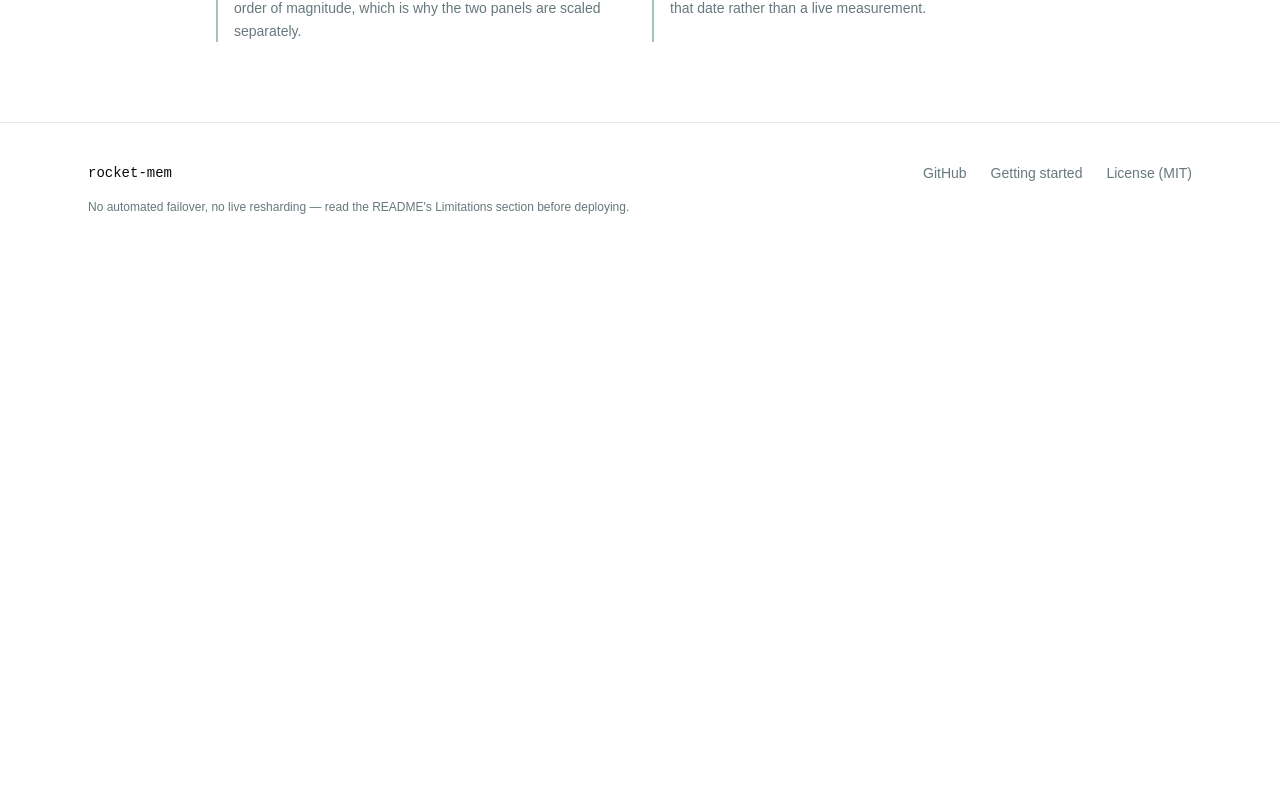
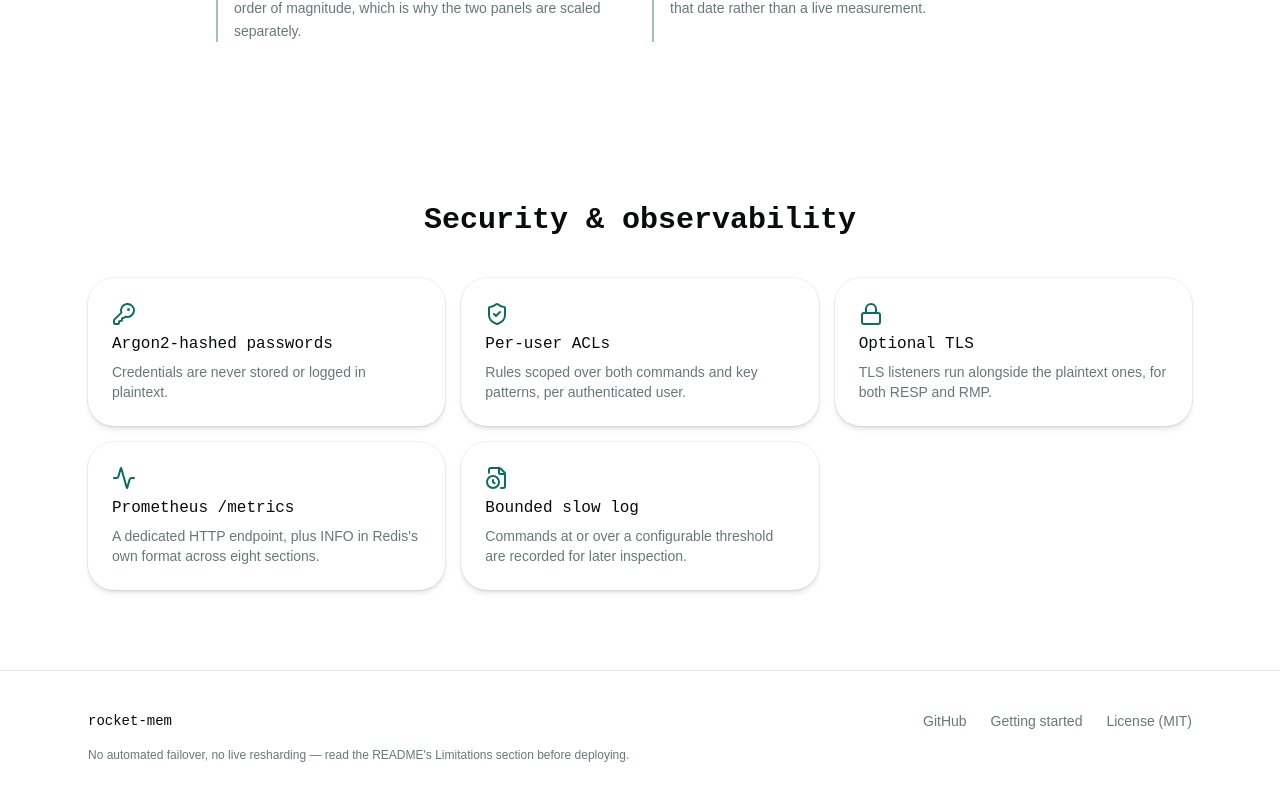
Before and after one commit to Snehal1112/rocket-mem, a React (Vite) app in the folder web/: page / in a window 1280 px wide. Shown: the part 3579-4380 px from the top of the page. Before the commit the page ends 3834 px from the top, so only its background shows below. Built offline with nearby package versions, Linux system fonts and the light colour scheme.

Commit message:
Add the security & observability section to web/
Cards for Argon2 password hashing, per-user ACLs, optional TLS,
Prometheus /metrics, and the bounded slow log.

```diff
--- a/web/src/App.tsx
+++ b/web/src/App.tsx
@@ -6,6 +6,7 @@ import { Why } from "@/components/landing/why"
 import { Features } from "@/components/landing/features"
 import { Architecture } from "@/components/landing/architecture"
 import { Performance } from "@/components/landing/performance"
+import { SecurityObservability } from "@/components/landing/security-observability"
 
 function App() {
   return (
@@ -18,6 +19,7 @@ function App() {
         <Features />
         <Architecture />
         <Performance />
+        <SecurityObservability />
       </main>
       <SiteFooter />
     </>
--- /dev/null
+++ b/web/src/components/landing/security-observability.tsx
@@ -0,0 +1,63 @@
+import { Activity, FileClock, KeyRound, Lock, ShieldCheck } from "lucide-react"
+
+import {
+  Card,
+  CardDescription,
+  CardHeader,
+  CardTitle,
+} from "@/components/ui/card"
+
+const ITEMS = [
+  {
+    icon: KeyRound,
+    title: "Argon2-hashed passwords",
+    description: "Credentials are never stored or logged in plaintext.",
+  },
+  {
+    icon: ShieldCheck,
+    title: "Per-user ACLs",
+    description:
+      "Rules scoped over both commands and key patterns, per authenticated user.",
+  },
+  {
+    icon: Lock,
+    title: "Optional TLS",
+    description:
+      "TLS listeners run alongside the plaintext ones, for both RESP and RMP.",
+  },
+  {
+    icon: Activity,
+    title: "Prometheus /metrics",
+    description:
+      "A dedicated HTTP endpoint, plus INFO in Redis's own format across eight sections.",
+  },
+  {
+    icon: FileClock,
+    title: "Bounded slow log",
+    description:
+      "Commands at or over a configurable threshold are recorded for later inspection.",
+  },
+] as const
+
+export function SecurityObservability() {
+  return (
+    <section id="security" className="mx-auto max-w-6xl px-4 py-20 sm:px-6">
+      <div className="mb-10 flex flex-col gap-2 text-center">
+        <h2 className="font-heading text-3xl font-semibold">
+          Security &amp; observability
+        </h2>
+      </div>
+      <div className="grid grid-cols-1 gap-4 sm:grid-cols-2 lg:grid-cols-3">
+        {ITEMS.map((item) => (
+          <Card key={item.title}>
+            <CardHeader>
+              <item.icon className="size-6 text-primary" />
+              <CardTitle className="text-base">{item.title}</CardTitle>
+              <CardDescription>{item.description}</CardDescription>
+            </CardHeader>
+          </Card>
+        ))}
+      </div>
+    </section>
+  )
+}
```
